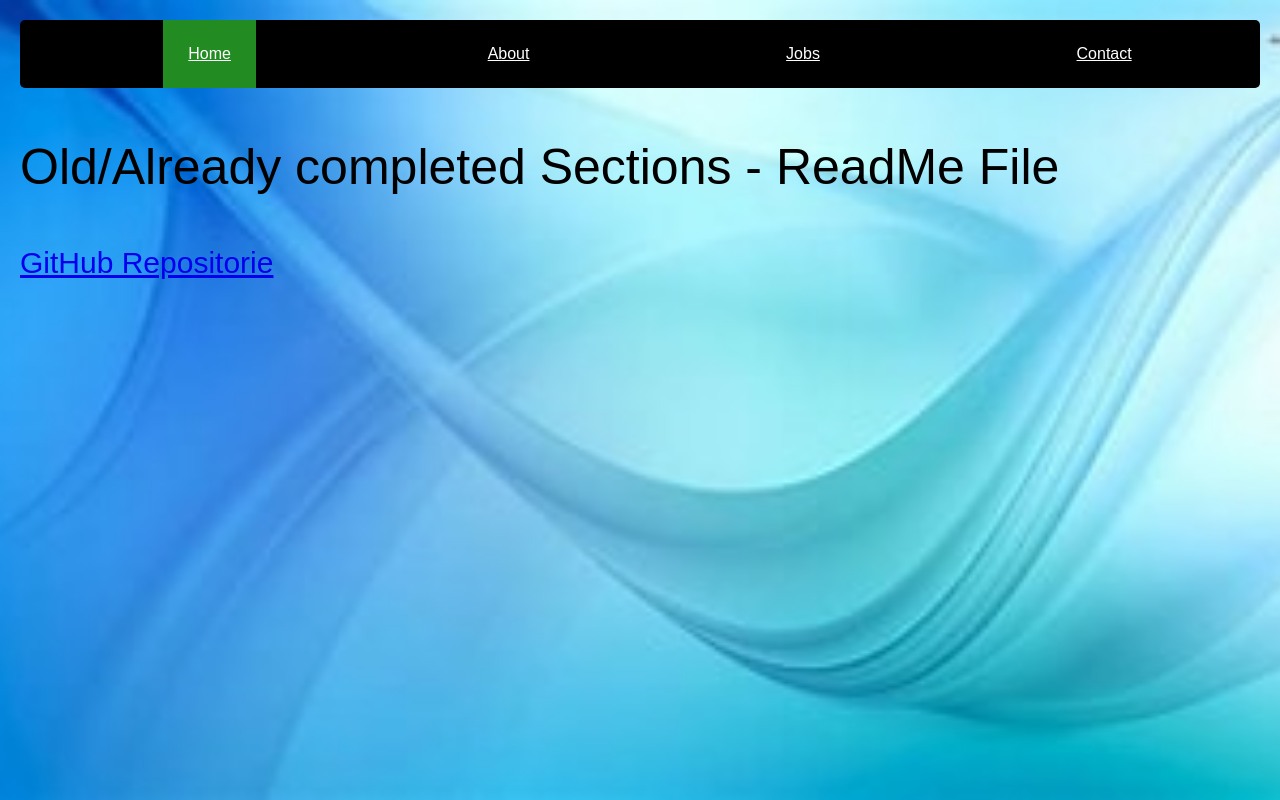
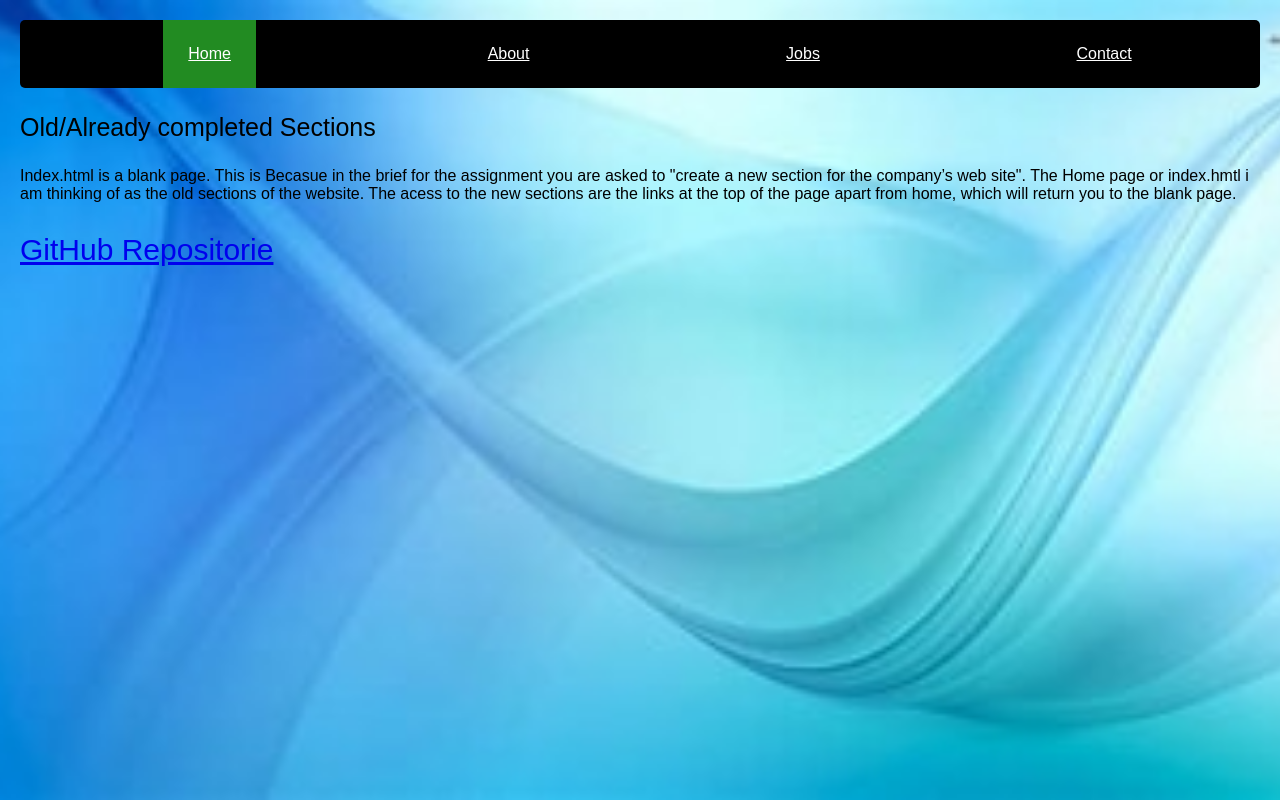
Before and after one commit to CompIsle/Unit-15-Asignment-2, a plain HTML site: page Website/index.html in a window 1280 px wide. Drawn offline with Linux system fonts and the light colour scheme.

Commit message:
Changes to read me and index

```diff
--- a/Website/index.html
+++ b/Website/index.html
@@ -15,7 +15,13 @@
         <li><a href="Pages/ContactUs.html">Contact</a></li>
     </ul>
 
-    <P style="font-size: 50px">Old/Already completed Sections - ReadMe File</P>
+    <p style="font-size: 25px">Old/Already completed Sections</p>
+    <p>
+        Index.html is a blank page.
+        This is Becasue in the brief for the assignment you are asked to "create a new section for the company’s web site".
+        The Home page or index.hmtl i am thinking of as the old sections of the website.
+        The acess to the new sections are the links at the top of the page apart from home, which will return you to the blank page.
+    </p>
     <p style="font-size: 30px"><a href="https://github.com/devonwyatt/Unit-15-Asignment-2">GitHub Repositorie</a></p>
 
 </body>
```
Also changed, not shown: 1 other file.
